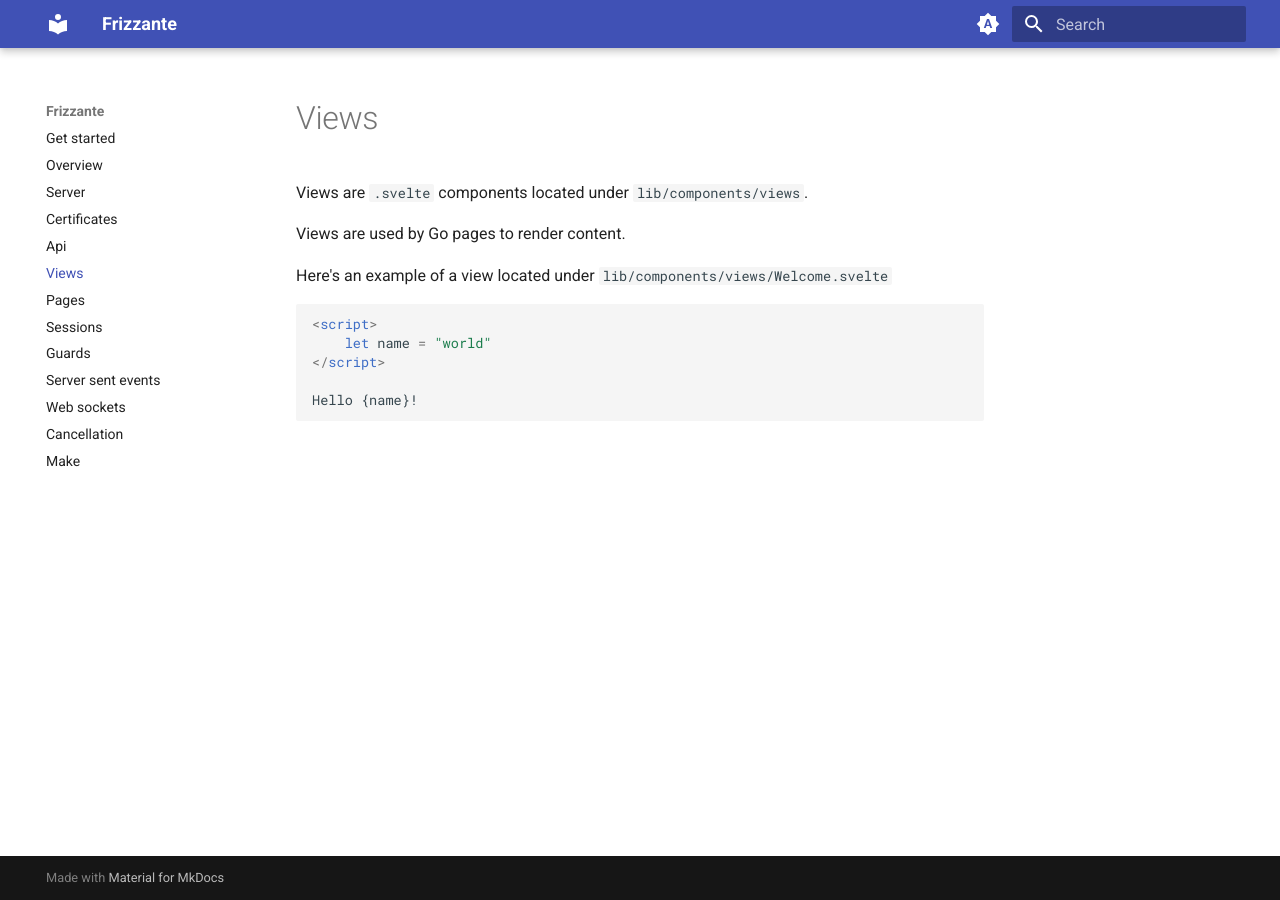
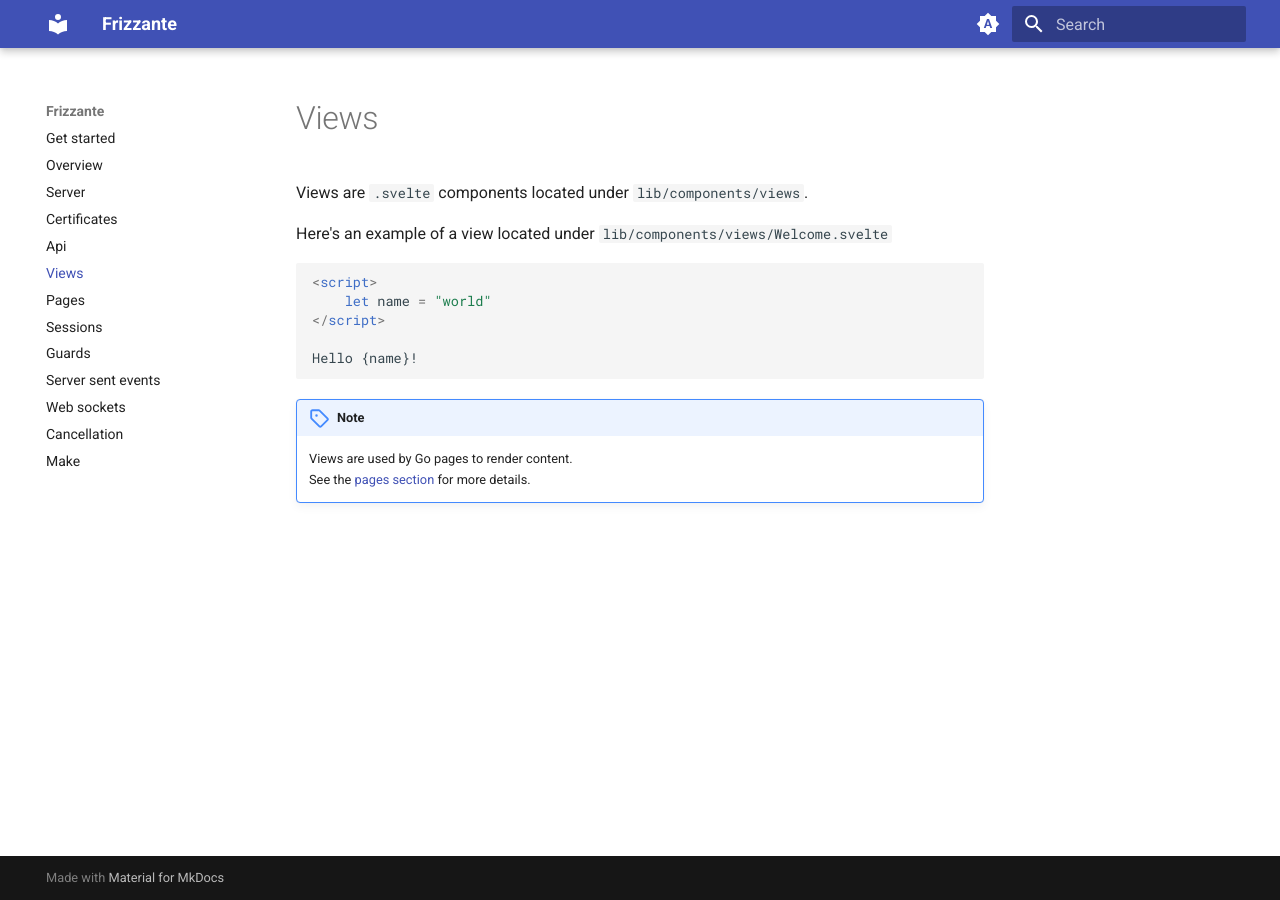
Before and after one commit to razshare/frizzante-docs, an MkDocs documentation site: the page built from docs/views.md, in a window 1280 px wide. Built offline with MkDocs 1.6.1 and Material for MkDocs 9.7.7, drawn with Linux system fonts in a browser that asks for light colours.

Commit message:
chore(docs): updating views.

````diff
--- a/docs/views.md
+++ b/docs/views.md
@@ -11,3 +9,7 @@ Here's an example of a view located under `lib/components/views/Welcome.svelte`
 
 Hello {name}!
 ```
+
+!!! note
+    Views are used by Go pages to render content.<br/>
+    See the [pages section](./pages.md) for more details.
````
Also changed, not shown: other parts of docs/views.md (+0 -2 lines).
